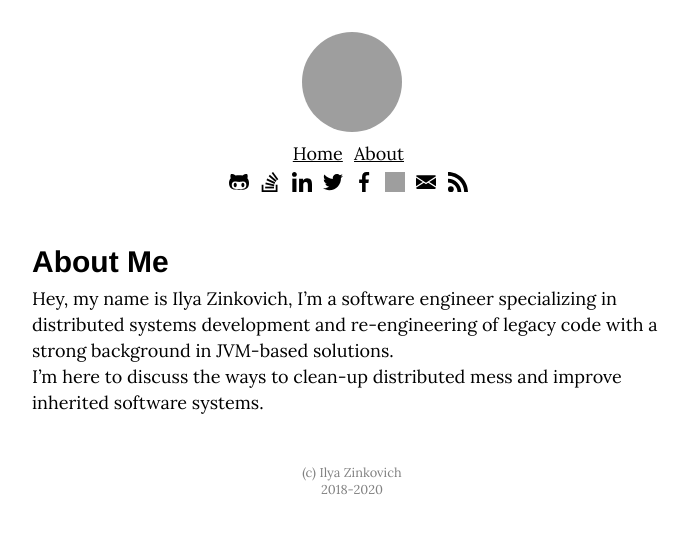
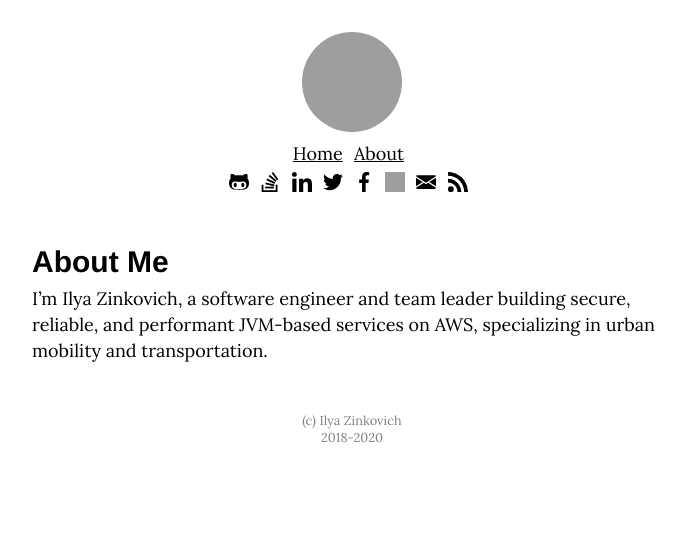
Before and after one commit to IlyaZinkovich/ilyazinkovich.github.io, a Jekyll site: the page built from static/about.md, in a window 1280 px wide, cut to the strip 0-534 px from the top of the page. Shown: the whole strip, without its empty margins (288-977 px from the left). Built offline with Jekyll 4.4.1, drawn with Linux system fonts in a browser that asks for light colours; grey boxes are pictures that could not be loaded.

Commit message:
Changed /about section

```diff
--- a/static/about.md
+++ b/static/about.md
@@ -8,5 +8,4 @@ keywords:
   - me
 ---
 
-Hey, my name is Ilya Zinkovich, I'm a software engineer specializing in distributed systems development and re-engineering of legacy code with a strong background in JVM-based solutions.
-I’m here to discuss the ways to clean-up distributed mess and improve inherited software systems.
+I'm Ilya Zinkovich, a software engineer and team leader building secure, reliable, and performant JVM-based services on AWS, specializing in urban mobility and transportation.
```
